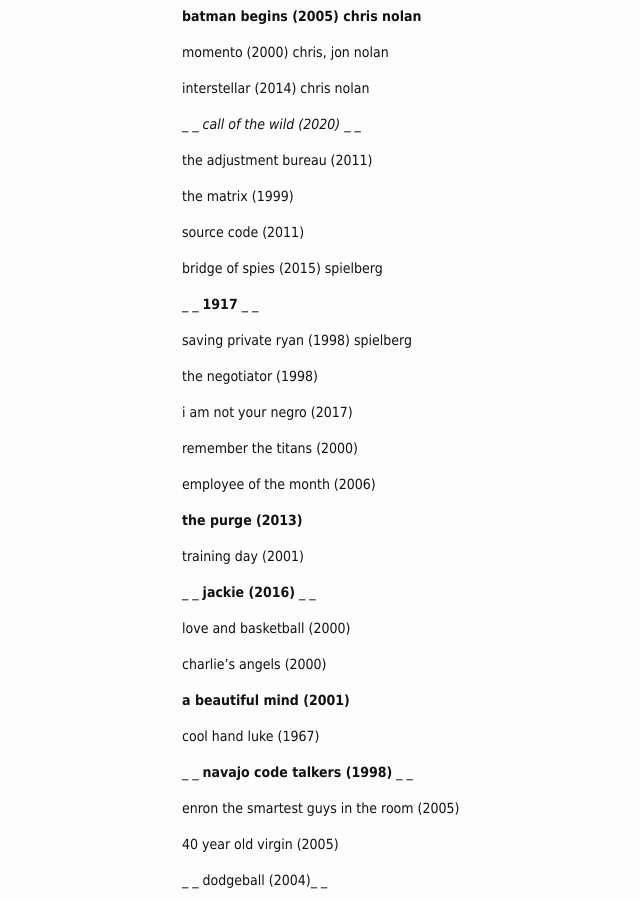
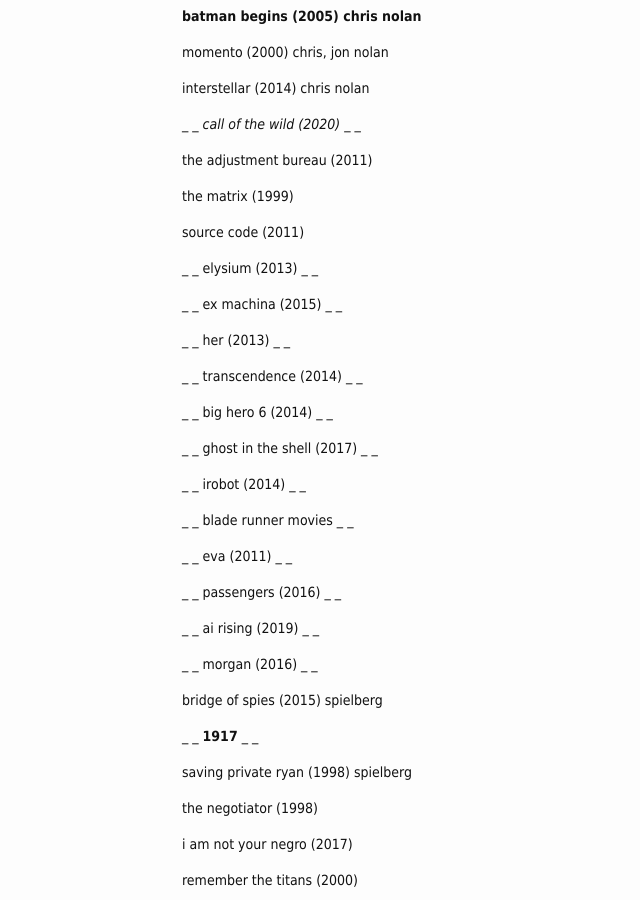
Before and after one commit to mitc-mcla/mitc-mcla.github.io, a Jekyll site: the page built from _posts/2019-11-19-lists.markdown, in a window 1280 px wide and 900 px high, scrolled down 2495 px. Shown: the whole window, without its empty margins (188-828 px from the left). Built offline with Jekyll 4.4.1, drawn with Linux system fonts in a browser that asks for light colours; some of the changed text lies outside the part shown.

Commit message:
big update

```diff
--- a/_posts/2019-11-19-lists.markdown
+++ b/_posts/2019-11-19-lists.markdown
@@ -1,6 +1,6 @@
 ---
 layout: post
-title: "*Lists, my most important doc"
+title: "**Lists, my most important doc"
 date: 2019-11-20 10:10:52 +0100
 categories: blog
 permalink: /lists.html
@@ -144,7 +144,33 @@
 
 source code (2011)
 
+_ _ elysium (2013) _ _
+
+_ _ ex machina (2015) _ _
+
+_ _ her (2013) _ _
+
+_ _ transcendence (2014) _ _
+
+_ _ big hero 6 (2014) _ _
+
+_ _ ghost in the shell (2017) _ _
+
+_ _ irobot (2014) _ _
+
+_ _ blade runner movies _ _
+
+_ _ eva (2011) _ _
+
+_ _ passengers (2016) _ _
+
+_ _ ai rising (2019) _ _
+
+_ _ morgan (2016) _ _
+
 bridge of spies (2015) spielberg
+
+
 
 _ _ **1917** _ _
 
@@ -343,6 +371,8 @@
 Your Body Language May Shape Who You Are - Amy Cuddy (TED Talk)
 
 How Trees Talk to Each Other - TED
+
+The Evolution of Language - TED-Ed
 
 Allen Iverson Basketball Hall of Fame Enshrinement Speech
 
@@ -366,9 +396,17 @@
 
 The Map of Computer Science - Domain of Science
 
+Viruses - Terence McKenna
+
+The History of Magic - Terence McKenna
+
+Intuition - Terence McKenna
+
 Dave Chappelle
 
 George Carlin
+
+Santos Bonacci
 
 Alan Watts
 
```
Also changed, not shown: other parts of _posts/2019-11-19-lists.markdown (+2 -0 lines).
